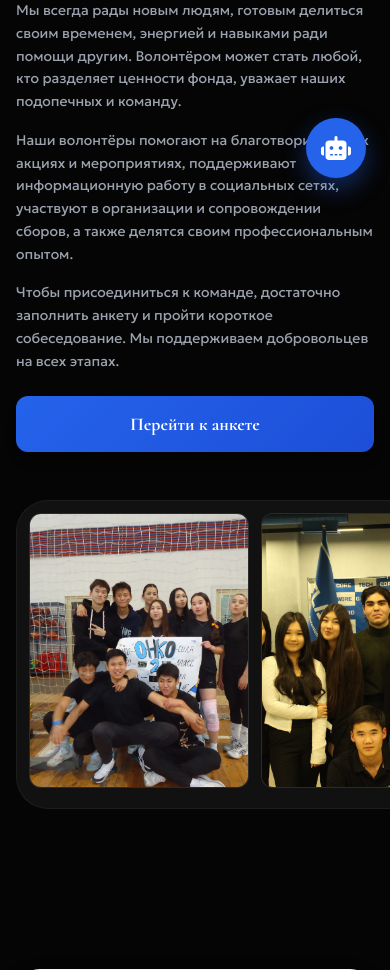
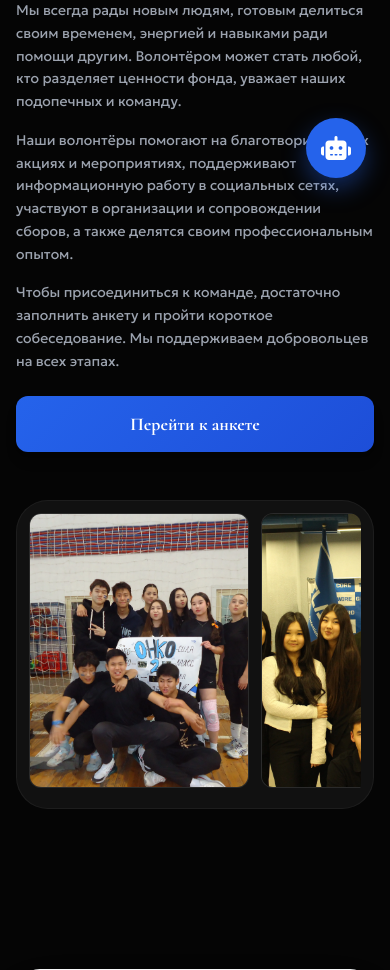
Before and after one commit to Interact-club-of-Bishkek/Interact-backend, a Django app: template templates/main_page/volunteer.html in a window 390 px wide; the page is wider, and only the part inside the window is pictured. Shown: the part 642-1612 px from the top of that part. Run offline with Django 5.2, Linux system fonts and the light colour scheme; the template is opened without the code that fills it, so the values that code supplies are empty; some libraries are stand-ins or nearby versions.

Commit message:
fix bags

```diff
--- a/templates/main_page/volunteer.html
+++ b/templates/main_page/volunteer.html
@@ -169,8 +169,11 @@
             <div class="container mx-auto px-4 md:px-6">
                 <div class="mb-16 md:mb-32 reveal">
                     <h2 class="text-3xl md:text-5xl font-header font-bold uppercase mb-6 md:mb-8 text-white leading-tight">Волонтёрство в нашем фонде</h2>
-                    <div class="flex flex-col lg:grid lg:grid-cols-2 gap-8 lg:gap-16 items-start">
-                        <div class="text-gray-400 text-sm md:text-base leading-relaxed space-y-4 md:space-y-5">
+                    <!-- ДОБАВЛЕН КЛАСС: w-full -->
+                    <div class="flex flex-col lg:grid lg:grid-cols-2 gap-8 lg:gap-16 items-start w-full">
+
+                        <!-- ДОБАВЛЕН КЛАСС: w-full -->
+                        <div class="text-gray-400 text-sm md:text-base leading-relaxed space-y-4 md:space-y-5 w-full">
                             <p>Мы всегда рады новым людям, готовым делиться своим временем, энергией и навыками ради помощи другим. Волонтёром может стать любой, кто разделяет ценности фонда, уважает наших подопечных и команду.</p>
                             <p>Наши волонтёры помогают на благотворительных акциях и мероприятиях, поддерживают информационную работу в социальных сетях, участвуют в организации и сопровождении сборов, а также делятся своим профессиональным опытом.</p>
                             <p>Чтобы присоединиться к команде, достаточно заполнить анкету и пройти короткое собеседование. Мы поддерживаем добровольцев на всех этапах.</p>
@@ -179,8 +182,11 @@
                             </div>
                         </div>
 
-                        <div class="relative bg-white/5 rounded-[2rem] md:rounded-[2.5rem] p-3 md:p-6 border border-white/5 mt-4 md:mt-0">
-                            <div id="volunteer-slider" class="flex gap-3 md:gap-4 overflow-x-auto hide-scroll rounded-xl md:rounded-2xl pb-2 md:pb-4">
+                        <!-- 🛠️ ИСПРАВЛЕНИЕ ТУТ: ДОБАВЛЕНЫ КЛАССЫ w-full min-w-0 overflow-hidden -->
+                        <div class="relative bg-white/5 rounded-[2rem] md:rounded-[2.5rem] p-3 md:p-6 border border-white/5 mt-4 md:mt-0 w-full min-w-0 overflow-hidden">
+
+                            <!-- ДОБАВЛЕН КЛАСС: w-full -->
+                            <div id="volunteer-slider" class="flex gap-3 md:gap-4 overflow-x-auto hide-scroll rounded-xl md:rounded-2xl pb-2 md:pb-4 w-full">
                                 <div class="snap-item w-[220px] sm:w-[280px] aspect-[4/5] bg-card-dark rounded-xl md:rounded-2xl overflow-hidden flex-shrink-0 border border-white/10 group">
                                     <img src="{% static 'img/img_1.webp' %}" class="w-full h-full object-cover group-hover:scale-105 transition-transform duration-500 cursor-zoom-in" onclick="openPhotoModal(this.src)">
                                 </div>
@@ -731,6 +737,35 @@
             });
         });
 
+        function openPhotoModal(src) {
+            const modal = document.getElementById('photo-modal');
+            const img = document.getElementById('modal-img');
+            img.src = src;
+            modal.classList.remove('hidden');
+            document.body.style.overflow = 'hidden'; // Запрещаем скролл фона
+
+            // Анимация появления
+            setTimeout(() => {
+                img.classList.remove('scale-95');
+                img.classList.add('scale-100');
+            }, 10);
+        }
+
+        function closePhotoModal() {
+            const modal = document.getElementById('photo-modal');
+            const img = document.getElementById('modal-img');
+
+            // Анимация исчезновения
+            img.classList.remove('scale-100');
+            img.classList.add('scale-95');
+
+            setTimeout(() => {
+                modal.classList.add('hidden');
+                document.body.style.overflow = ''; // Возвращаем скролл
+                img.src = '';
+            }, 300);
+        }
+
         function toggleAccordion(el) {
             const content = el.querySelector('.accordion-content');
             const icon = el.querySelector('.fa-plus');
```
Also changed, not shown: users/admin.py (+36 -2 lines), users/serializers.py (+3 -5 lines), 2 other files.
